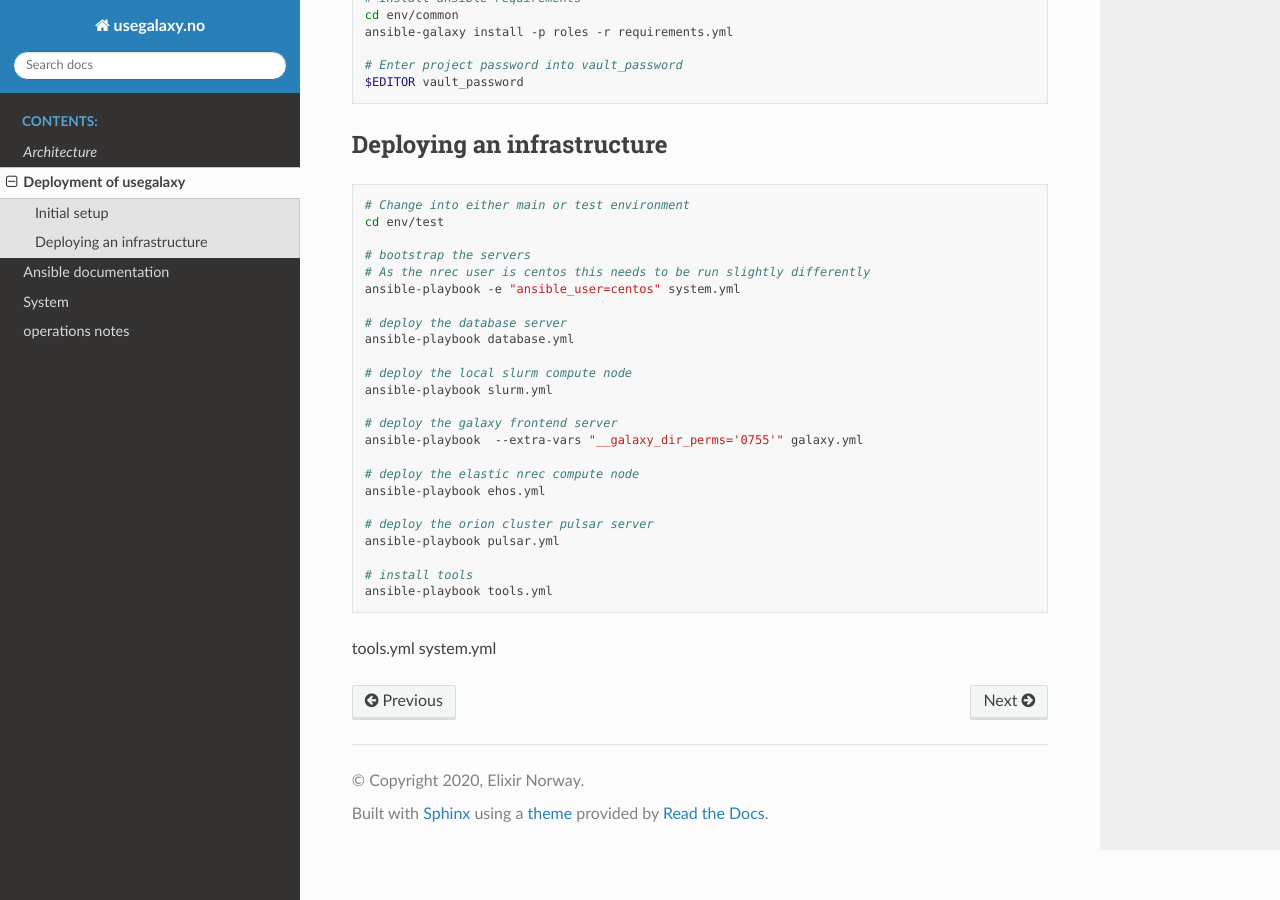
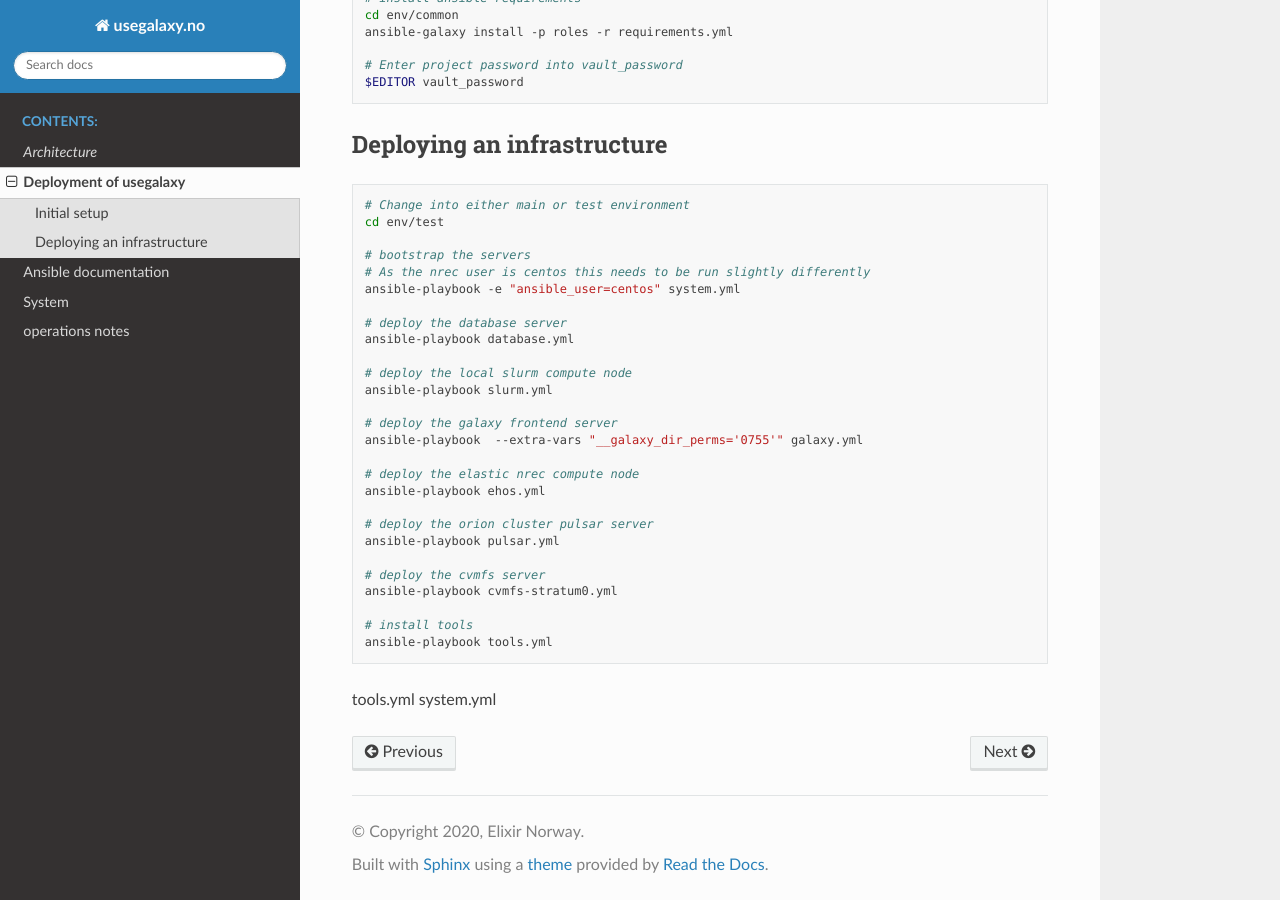
Before and after one commit to elixir-no-nels/usegalaxy-docs, a Sphinx documentation site: the page built from source/deployment.rst, in a window 1280 px wide and 900 px high, scrolled down 925 px. Built offline with Sphinx 7.4.7 and the Read the Docs theme 2.0.0, drawn with Linux system fonts in a browser that asks for light colours; the version number could not be read and is left out.

Commit message:
Add cvmfs server

```diff
--- a/source/deployment.rst
+++ b/source/deployment.rst
@@ -78,6 +78,9 @@ Deploying an infrastructure
   # deploy the orion cluster pulsar server
   ansible-playbook pulsar.yml
 
+  # deploy the cvmfs server
+  ansible-playbook cvmfs-stratum0.yml
+
   # install tools
   ansible-playbook tools.yml
 
```
